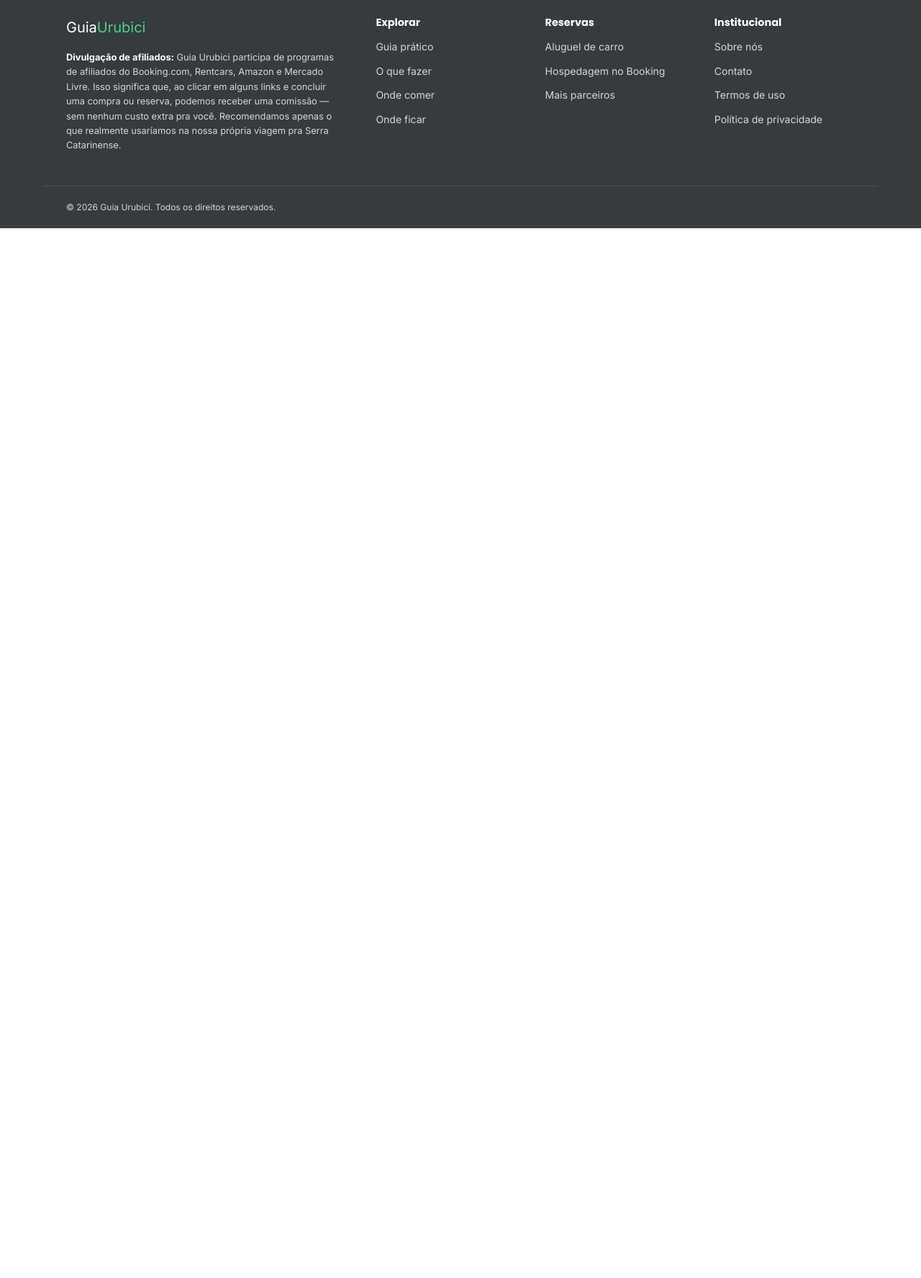
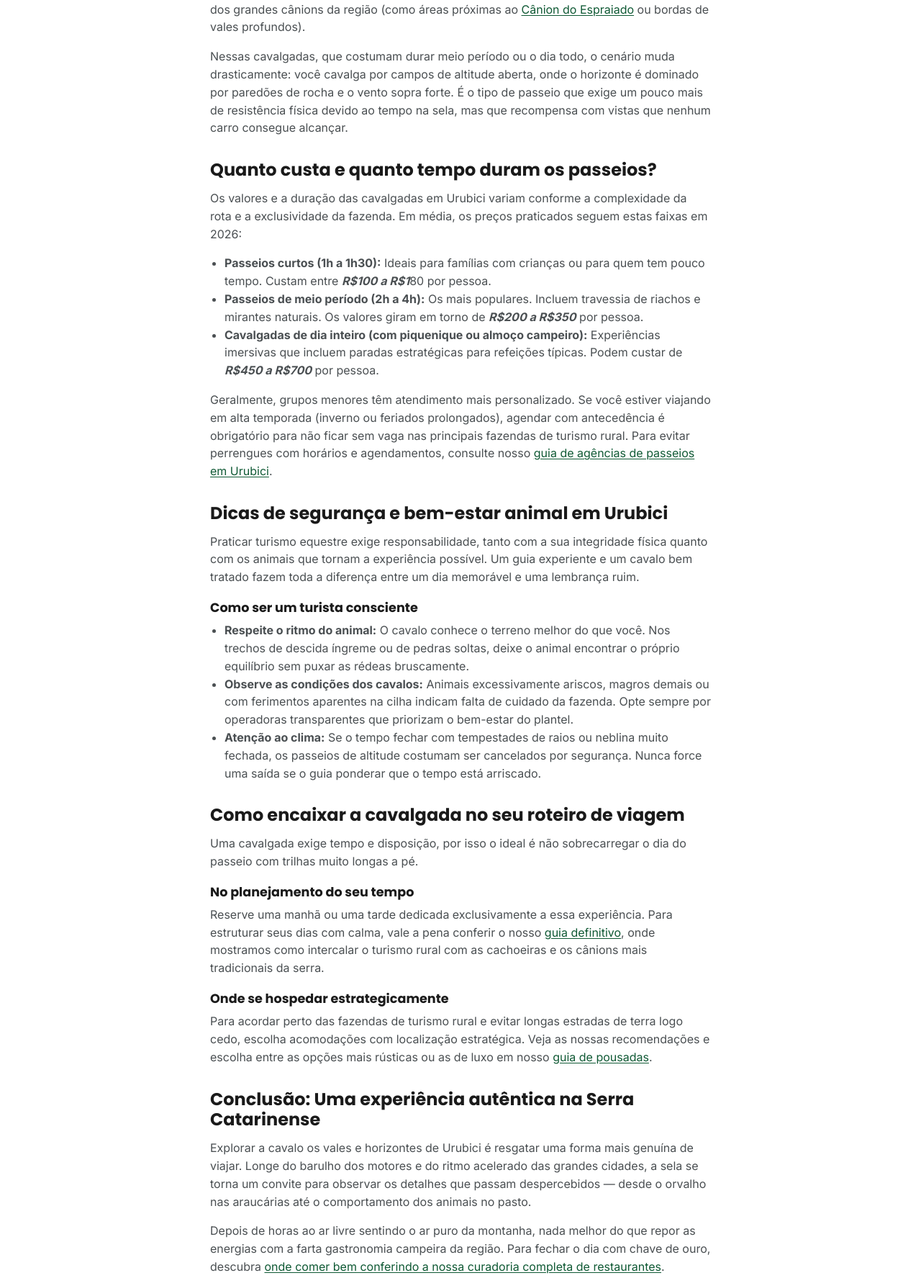
Before and after one commit to urubiciguia-max/novo-guia-urubici, an Astro site: page /cavalgada-em-urubici in a window 1280 px wide. Shown: the part 3920-5695 px from the top of the page at 72% size. Before the commit the page ends 4237 px from the top, so only its background shows below. Built offline with nearby package versions, Linux system fonts and the light colour scheme; Astro itself is replaced by a stand-in of ours; some packages are replaced by stand-ins of ours.

Commit message:
content: atualiza post "cavalgada-em-urubici"

````diff
--- a/src/content/posts/cavalgada-em-urubici.md
+++ b/src/content/posts/cavalgada-em-urubici.md
@@ -102,3 +102,49 @@ Como as estradas de acesso a essas fazendas rurais podem ter trechos de terra ba
   "tip": "Recomendo alugar um SUV direto no Aeroporto de Floripa para subir a serra com estabilidade e conforto."
 }
 ```
+
+### Passeios com vista para os cânions de altitude
+
+Para quem busca uma imersão mais dramática, existem rotas que se aproximam das bordas dos grandes cânions da região (como áreas próximas ao [Cânion do Espraiado](https://guiadeurubici.com.br/canion-do-espraiado-urubici/) ou bordas de vales profundos).
+
+Nessas cavalgadas, que costumam durar meio período ou o dia todo, o cenário muda drasticamente: você cavalga por campos de altitude aberta, onde o horizonte é dominado por paredões de rocha e o vento sopra forte. É o tipo de passeio que exige um pouco mais de resistência física devido ao tempo na sela, mas que recompensa com vistas que nenhum carro consegue alcançar.
+
+## Quanto custa e quanto tempo duram os passeios?
+
+Os valores e a duração das cavalgadas em Urubici variam conforme a complexidade da rota e a exclusividade da fazenda. Em média, os preços praticados seguem estas faixas em 2026:
+
+- **Passeios curtos (1h a 1h30):** Ideais para famílias com crianças ou para quem tem pouco tempo. Custam entre ***R$100 a R$1***80 por pessoa.
+- **Passeios de meio período (2h a 4h):** Os mais populares. Incluem travessia de riachos e mirantes naturais. Os valores giram em torno de ***R$200 a R$350*** por pessoa.
+- **Cavalgadas de dia inteiro (com piquenique ou almoço campeiro):** Experiências imersivas que incluem paradas estratégicas para refeições típicas. Podem custar de ***R$450 a R$700*** por pessoa.
+
+Geralmente, grupos menores têm atendimento mais personalizado. Se você estiver viajando em alta temporada (inverno ou feriados prolongados), agendar com antecedência é obrigatório para não ficar sem vaga nas principais fazendas de turismo rural. Para evitar perrengues com horários e agendamentos, consulte nosso [guia de agências de passeios em Urubici](https://guiadeurubici.com.br/o-que-fazer/).
+
+## Dicas de segurança e bem-estar animal em Urubici
+
+Praticar turismo equestre exige responsabilidade, tanto com a sua integridade física quanto com os animais que tornam a experiência possível. Um guia experiente e um cavalo bem tratado fazem toda a diferença entre um dia memorável e uma lembrança ruim.
+
+### Como ser um turista consciente
+
+- **Respeite o ritmo do animal:** O cavalo conhece o terreno melhor do que você. Nos trechos de descida íngreme ou de pedras soltas, deixe o animal encontrar o próprio equilíbrio sem puxar as rédeas bruscamente.
+- **Observe as condições dos cavalos:** Animais excessivamente ariscos, magros demais ou com ferimentos aparentes na cilha indicam falta de cuidado da fazenda. Opte sempre por operadoras transparentes que priorizam o bem-estar do plantel.
+- **Atenção ao clima:** Se o tempo fechar com tempestades de raios ou neblina muito fechada, os passeios de altitude costumam ser cancelados por segurança. Nunca force uma saída se o guia ponderar que o tempo está arriscado.
+
+## Como encaixar a cavalgada no seu roteiro de viagem
+
+Uma cavalgada exige tempo e disposição, por isso o ideal é não sobrecarregar o dia do passeio com trilhas muito longas a pé.
+
+### No planejamento do seu tempo
+
+Reserve uma manhã ou uma tarde dedicada exclusivamente a essa experiência. Para estruturar seus dias com calma, vale a pena conferir o nosso [guia definitivo](https://guiadeurubici.com.br/o-que-fazer/), onde mostramos como intercalar o turismo rural com as cachoeiras e os cânions mais tradicionais da serra.
+
+### Onde se hospedar estrategicamente
+
+Para acordar perto das fazendas de turismo rural e evitar longas estradas de terra logo cedo, escolha acomodações com localização estratégica. Veja as nossas recomendações e escolha entre as opções mais rústicas ou as de luxo em nosso [guia de pousadas](https://guiadeurubici.com.br/onde-ficar/).
+
+## Conclusão: Uma experiência autêntica na Serra Catarinense
+
+Explorar a cavalo os vales e horizontes de Urubici é resgatar uma forma mais genuína de viajar. Longe do barulho dos motores e do ritmo acelerado das grandes cidades, a sela se torna um convite para observar os detalhes que passam despercebidos — desde o orvalho nas araucárias até o comportamento dos animais no pasto.
+
+Depois de horas ao ar livre sentindo o ar puro da montanha, nada melhor do que repor as energias com a farta gastronomia campeira da região. Para fechar o dia com chave de ouro, descubra [onde comer bem conferindo a nossa curadoria completa de restaurantes](https://guiadeurubici.com.br/onde-comer-urubici/).
+
+Você já teve a oportunidade de andar a cavalo em alguma cidade de serra ou tem alguma dúvida sobre os passeios em Urubici? Deixe seu comentário abaixo! Vamos adorar conversar com você e ajudar a montar o roteiro ideal para sua viagem.
````
